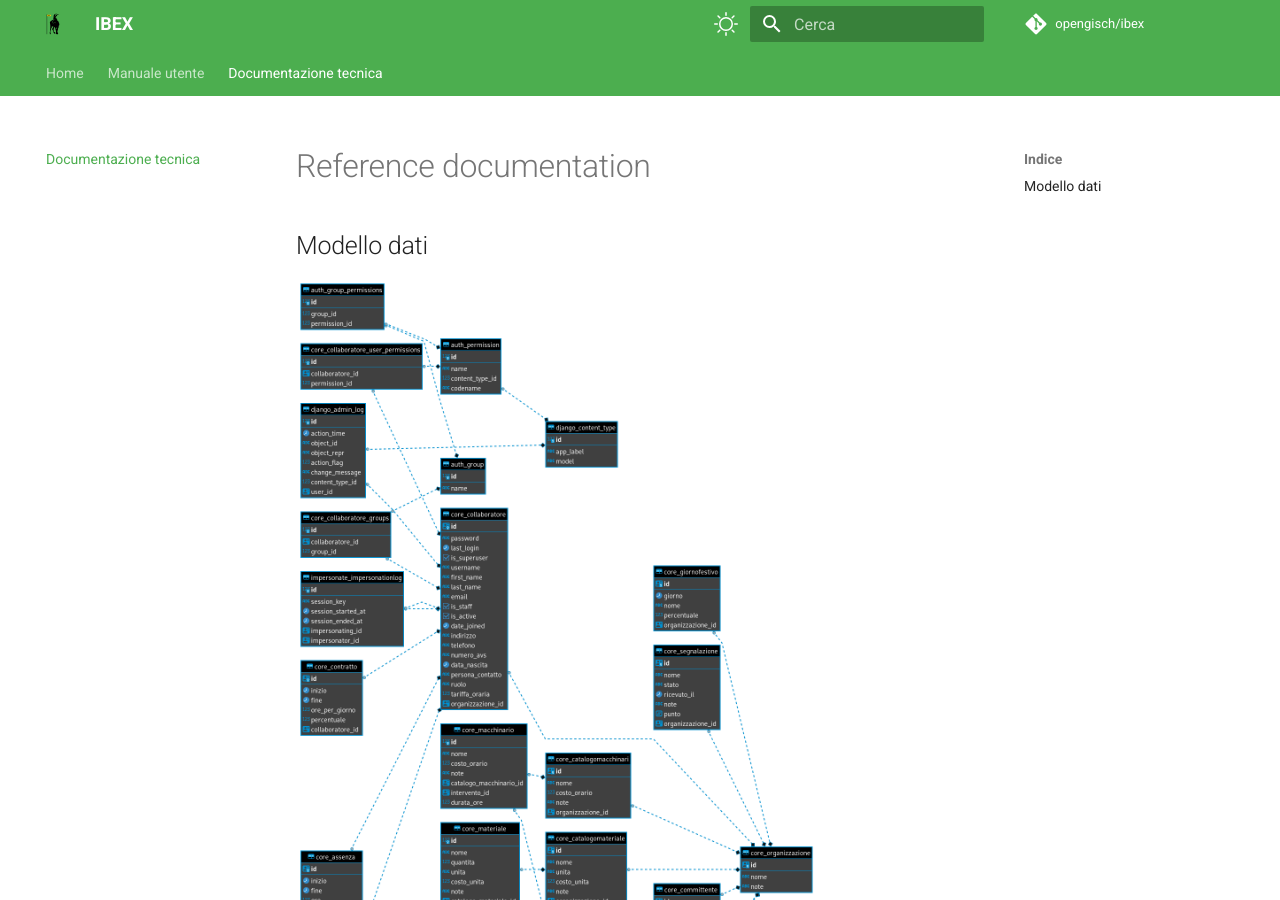
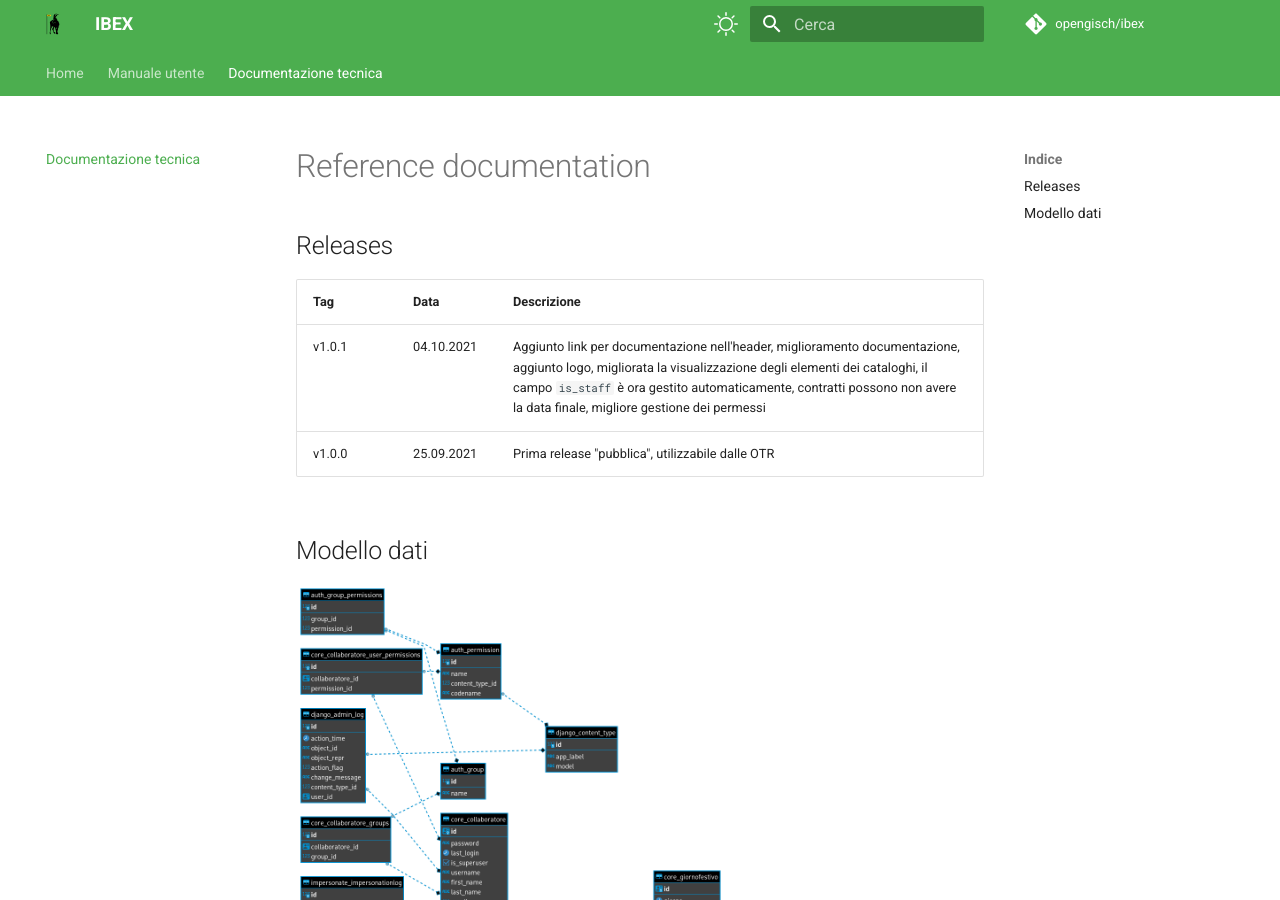
Before and after one commit to opengisch/ibex-doc, an MkDocs documentation site: the page built from docs/reference.md, in a window 1280 px wide and 900 px high. Built offline with MkDocs 1.6.1 and Material for MkDocs 9.7.7, drawn with Linux system fonts in a browser that asks for light colours; comment, search, counter and statistics services are not loaded.

Commit message:
Add releases table

```diff
--- a/docs/reference.md
+++ b/docs/reference.md
@@ -1,4 +1,10 @@
 # Reference documentation
+## Releases
+| Tag    | Data       | Descrizione                                                                                                                                                                                                                                                                          |
+|--------|------------|--------------------------------------------------------------------------------------------------------------------------------------------------------------------------------------------------------------------------------------------------------------------------------------|
+| v1.0.1 | 04.10.2021 | Aggiunto link per documentazione nell'header, miglioramento documentazione, aggiunto logo, migliorata la visualizzazione degli elementi dei cataloghi, il campo `is_staff` è ora gestito automaticamente, contratti possono non avere la data finale, migliore gestione dei permessi |
+| v1.0.0 | 25.09.2021 | Prima release "pubblica", utilizzabile dalle OTR                                                                                                                                                                                                                                     |
+
 ## Modello dati
 <figure>
   <img src="../assets/images/er_diagram.png" width="1000px" />
```
